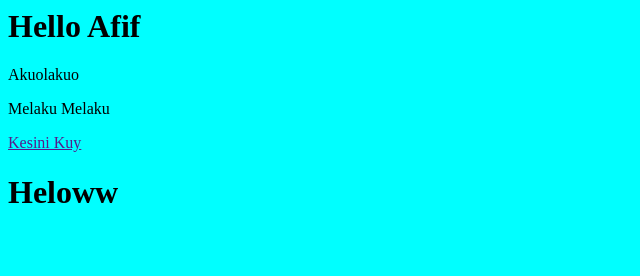
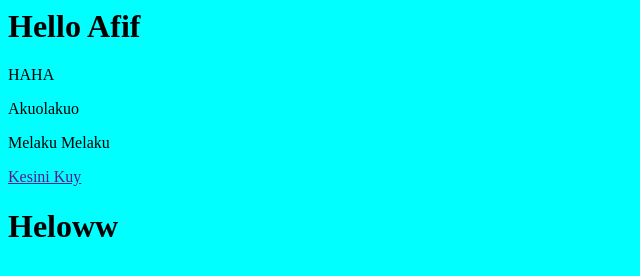
Before and after one commit to AfifFirmansyah/Rekweb-Latihan3, a plain HTML site: page index.html in a window 1280 px wide. Shown: the whole page, without its empty margins (0-640 px from the left). Drawn offline with Linux system fonts and the light colour scheme.

Commit message:
Menambahkan paragraph

```diff
--- a/index.html
+++ b/index.html
@@ -5,6 +5,7 @@
     </head>
     <body>
         <h1>Hello Afif</h1>
+        <p>HAHA</p>
         <p>Akuolakuo</p>
         <p>Melaku Melaku</p>
         <a href="">Kesini Kuy</a>
```
